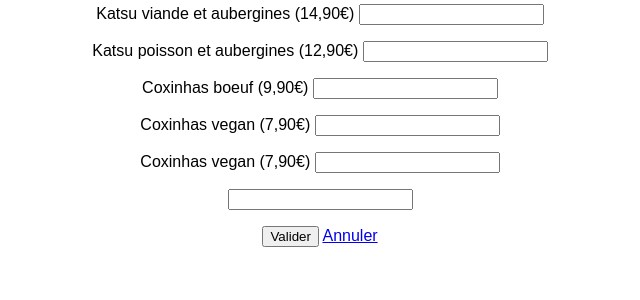
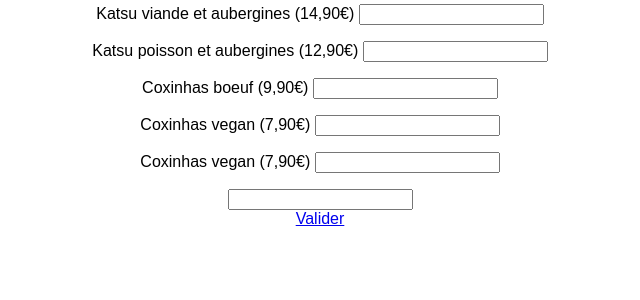
Before and after one commit to GuillaumeBarrillon/AP-2eme-annee, a PHP site: page /listecommande.php in a window 1280 px wide. Shown: the part 187-487 px from the top of the page, without its empty margins (320-960 px from the left). Run offline with PHP 8.4, Linux system fonts and the light colour scheme.

Commit message:
fin 17h15

```diff
--- a/listecommande.php
+++ b/listecommande.php
@@ -55,7 +55,7 @@
     </div>
 
 
-    <p><input type="button" value="Valider"> <a href="#">Annuler</a></p>
+    <a href="payer.php">Valider</a>
 
 
 
```
